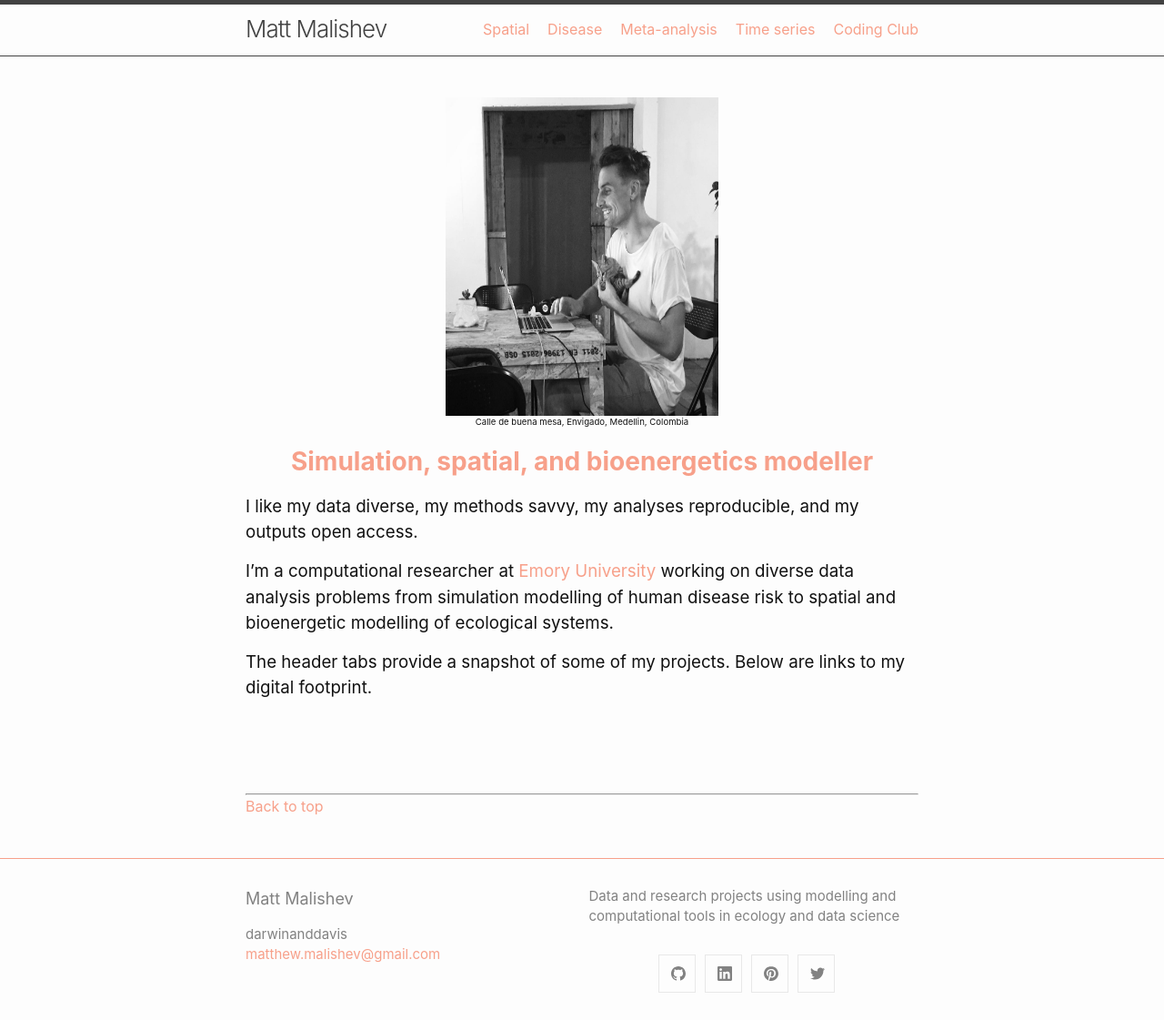
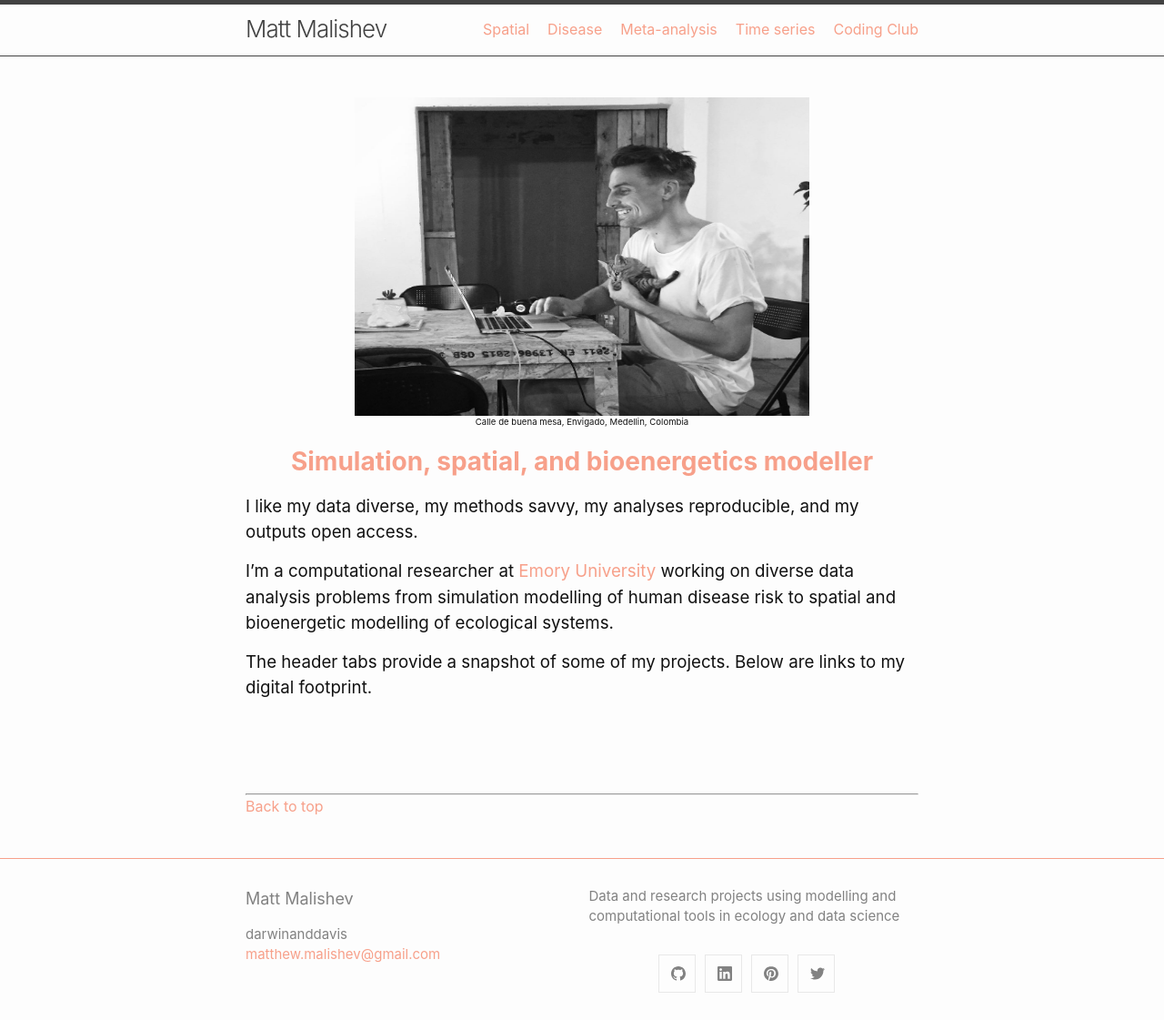
Before and after one commit to darwinanddavis/DataPortfolio, a Jekyll site: the page built from index.md, in a window 1280 px wide. Shown: the whole page at 91% size. Built offline with Jekyll 4.4.1, drawn with Linux system fonts in a browser that asks for light colours; our own code applies the rules of GitHub Pages for plain Markdown files.

Commit message:
landing img2

```diff
--- a/index.md
+++ b/index.md
@@ -1,7 +1,7 @@
 <a id="top"></a>
 
 <center>
-	<img src="img/mm.jpg" width="300" height="350" >
+	<img src="img/mm.jpg" width="500" height="350" >
 	<p style="font-size:60%">
 		Calle de buena mesa, Envigado, Medellin, Colombia
 	</p>
```
